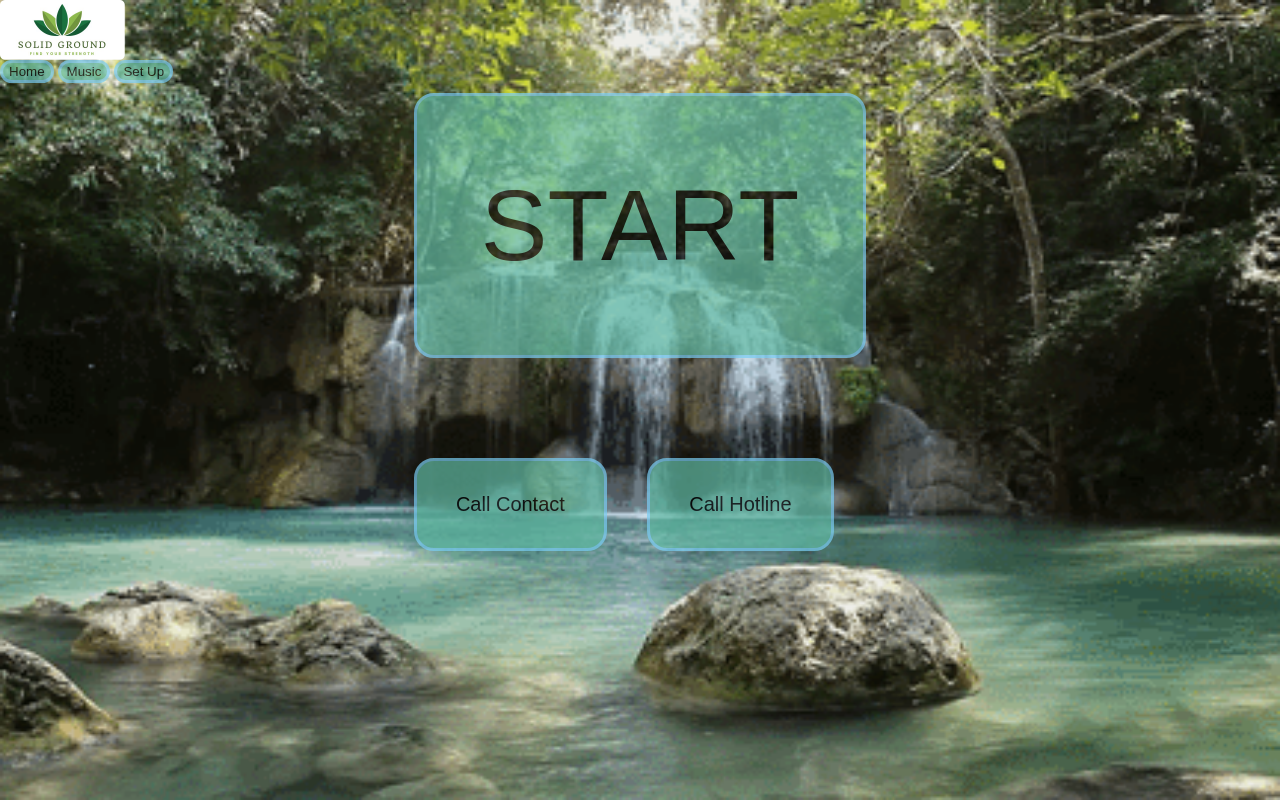
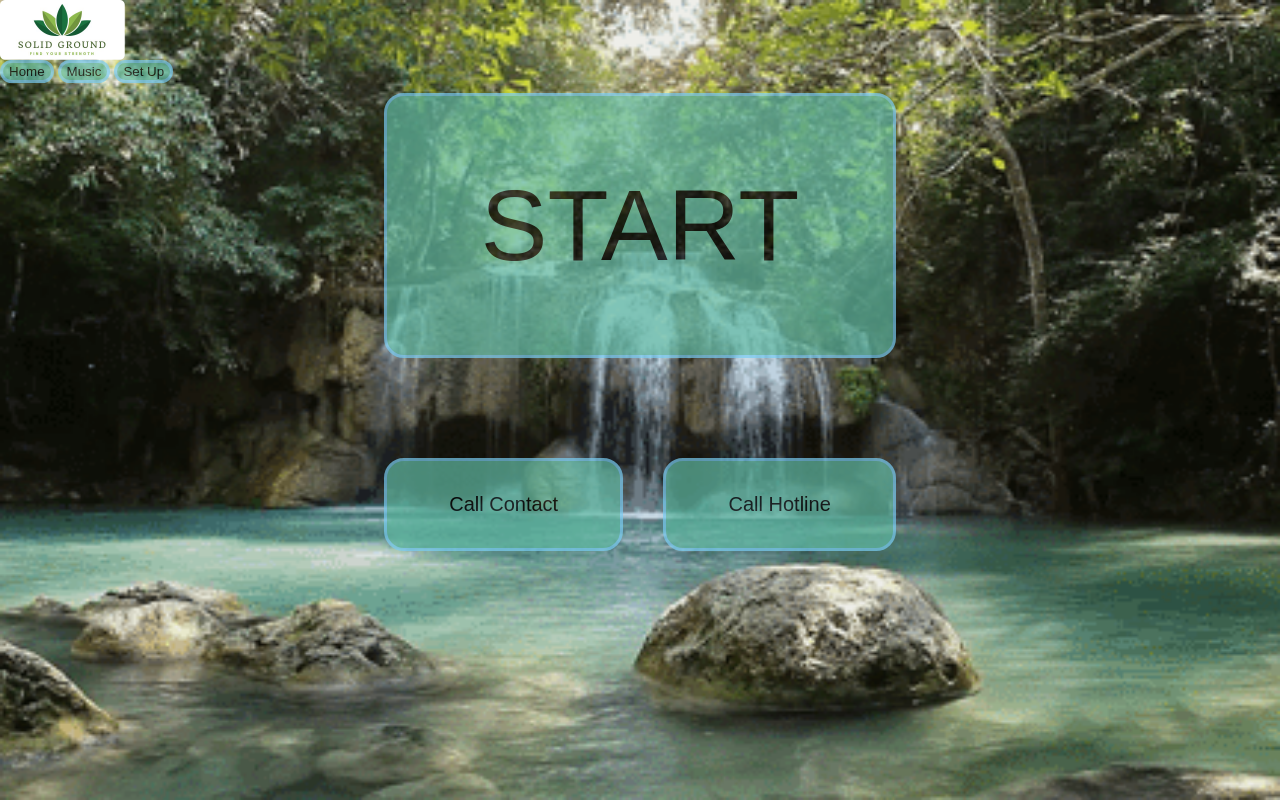
Before and after one commit to christinahuangnph/VandyHacksV, a Django app: page / in a window 1280 px wide. Run offline with Django 3.2, Linux system fonts and the light colour scheme; some libraries are stand-ins or nearby versions.

Commit message:
alignment

```diff
--- a/static/styles.css
+++ b/static/styles.css
@@ -148,6 +148,8 @@ input[type=text] {
 
     /* Button Style 1 - Large Button*/
     .buttonBig {
+        width: 40vw;
+        margin: 0 30vw;
         font-size: 100px;
         padding: 72px 64px;
         margin-bottom: 1em;
@@ -157,7 +159,7 @@ input[type=text] {
     /* Button Style 2 - Medium Buttons*/
     .buttonMed {
         font-size: 20px;
-        padding: 32px 16px;
+        padding: 32px 18px;
         flex-grow: 1;
     }
 
@@ -167,6 +169,11 @@ input[type=text] {
         padding: 10px 20px;
         position:fixed;
         right:0%;
+    }
+
+    #call-buttons {
+        width: 40vw;
+        margin: 0 30vw;
     }
 
     #small {
--- a/templates/index.html
+++ b/templates/index.html
@@ -30,7 +30,7 @@
             <div class="table-contents">
                 <!--Add action-->
                 <button class="buttonBig" id="anchor" onclick="startExercise(); hide()">START</button>
-                <div class="table-row">
+                <div id = "call-buttons" class="table-row">
                     <button class="buttonMed" id="emcon" onclick="window.open('tel:' + phone())">Call Contact</button>
                     <div style="width: 40px"></div>
                     <button class="buttonMed" id="hot" onclick="window.open('tel:18009506264')">Call Hotline</button>
@@ -131,6 +131,10 @@
         function start_visuals(command) {
             if (command == 'breathing') {
                 startAnimationLoop(1);
+            } else if (command == 'mantra') {
+                mantraAnimation();
+            } else if (command == 'focus') {
+                focusAnimation();
             }
         }
 
@@ -206,7 +210,18 @@
         frameCount += 1;
     }
 
-    {#startAnimationLoop(1);#}
+    function mantraAnimation() {
+        let x = document.getElementById("anchor");
+        x.style.opacity = ".7";
+        x.innerText = "MANTRA"
+    }
+
+    function focusAnimation() {
+        let x = document.getElementById("anchor");
+        x.style.opacity = ".7";
+        x.innerText = "FOCUS"
+    }
+
 </script>
 
 </body>
```
